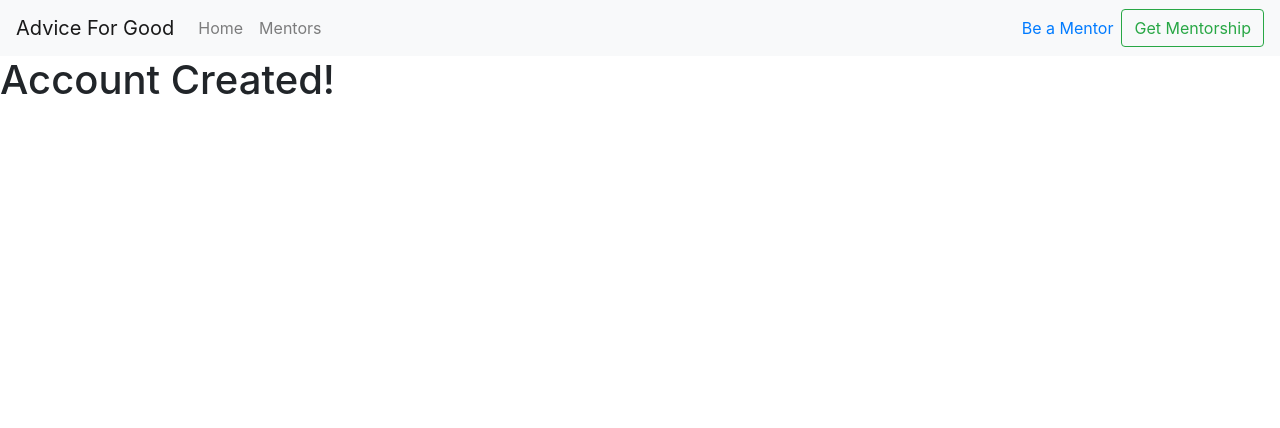
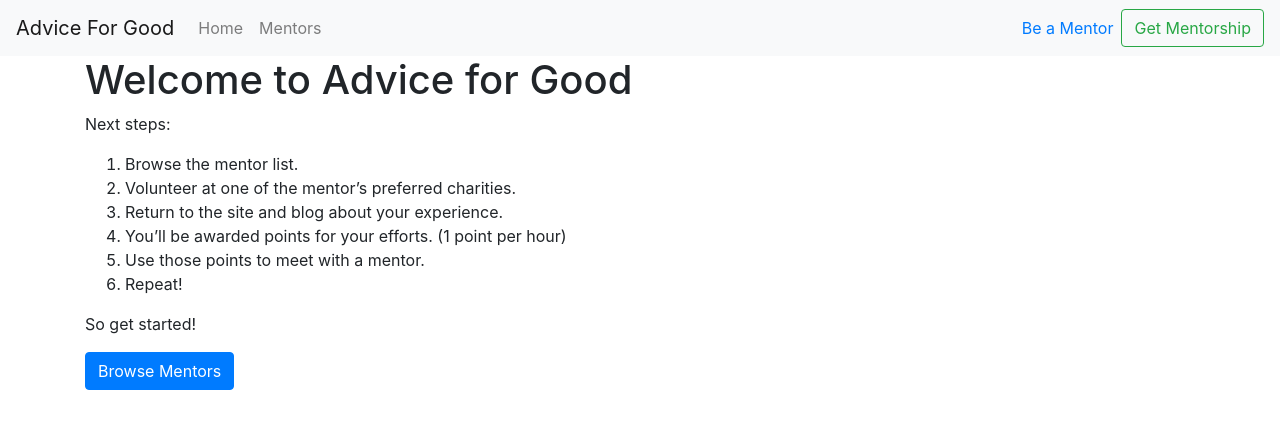
Before and after one commit to itsthechad/adviceforgood, a React (Create React App) app: page /signup-confirmation in a window 1280 px wide. Shown: the top 428 px of the page. Built offline with nearby package versions, Linux system fonts and the light colour scheme.

Commit message:
Fleshing out mentee signup confirmation page (temp content).

```diff
--- a/src/pages/MenteeSignup.js
+++ b/src/pages/MenteeSignup.js
@@ -1,6 +1,6 @@
 import React, { Component } from 'react';
 import classnames from 'classnames';
-import { Redirect } from 'react-router'
+import { Redirect } from 'react-router';
 
 // Components
 import Page from '../components/Page';
--- a/src/pages/MenteeSignupConfirmation.js
+++ b/src/pages/MenteeSignupConfirmation.js
@@ -1,9 +1,26 @@
 import React, { Component } from 'react';
+import { Link } from 'react-router-dom';
+
+// Components
+import Page from '../components/Page';
 
 export default class MenteeSignupConfirmation extends Component {
     render() {
         return (
-            <h1>Account Created!</h1>
+            <Page>
+                <h1>Welcome to Advice for Good</h1>
+                <p>Next steps:</p>
+                <ol>
+                    <li>Browse the mentor list.</li>
+                    <li>Volunteer at one of the mentor’s preferred charities.</li>
+                    <li>Return to the site and blog about your experience.</li>
+                    <li>You’ll be awarded points for your efforts. (1 point per hour)</li>
+                    <li>Use those points to meet with a mentor.</li>
+                    <li>Repeat!</li>
+                </ol>
+                <p>So get started!</p>
+                <Link to="/mentors"><button className="btn btn-primary">Browse Mentors</button></Link>
+            </Page>
         );
     }
 }
```
